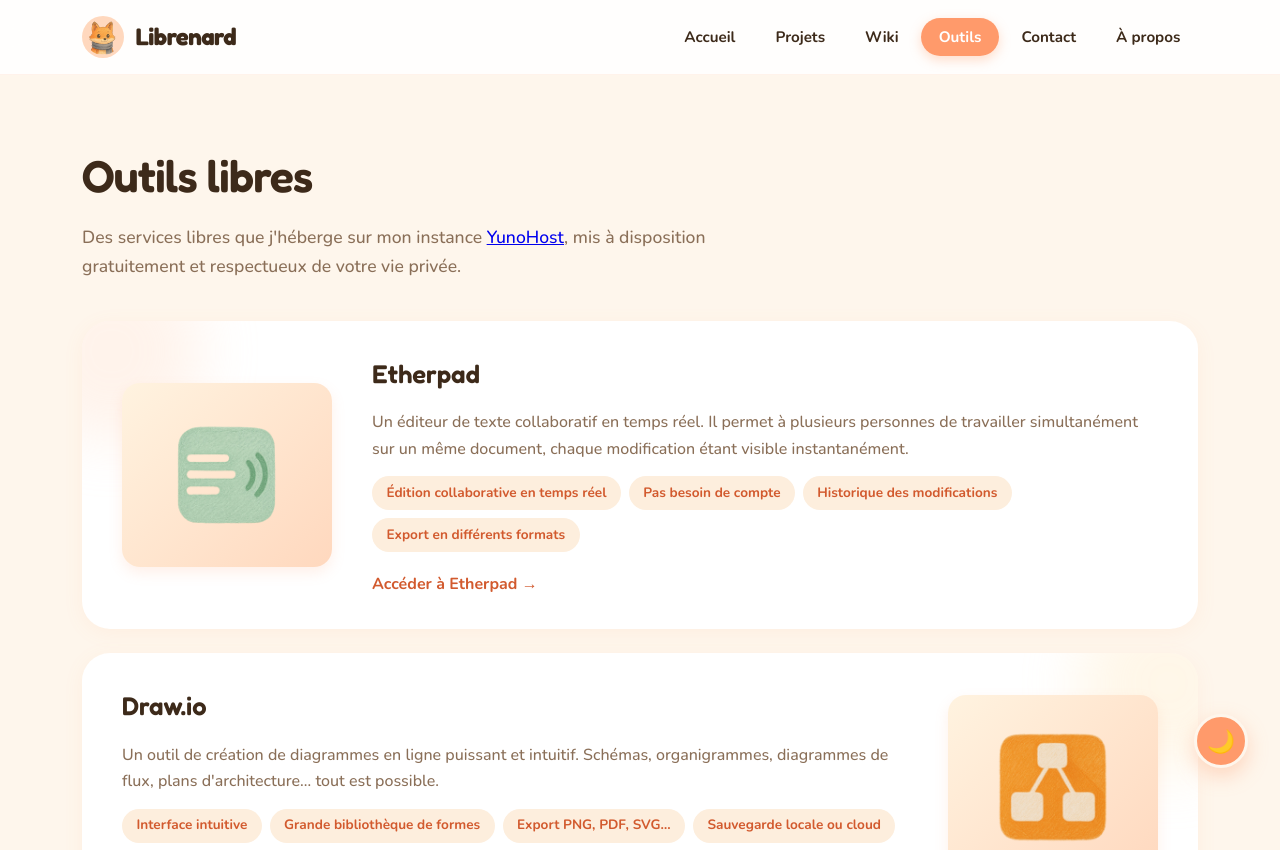
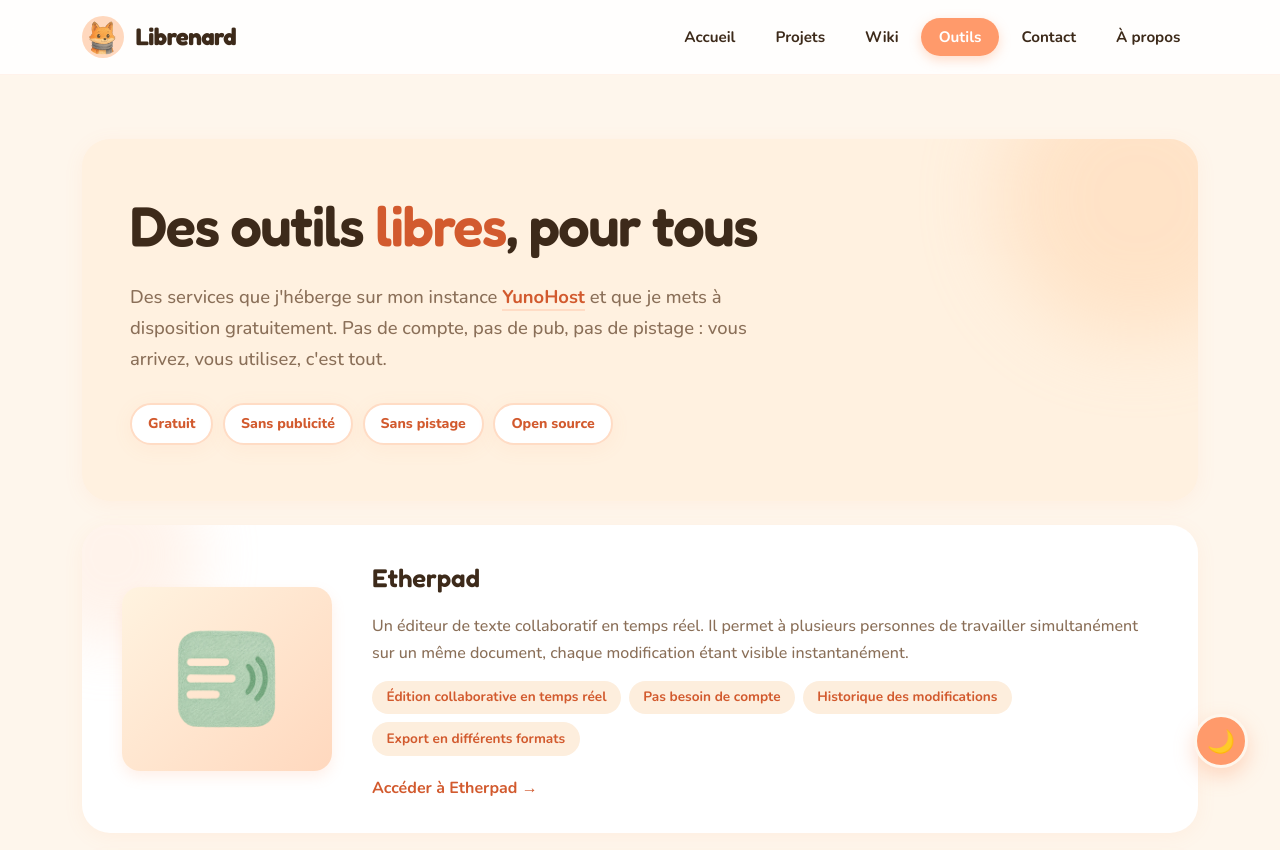
Before and after one commit to Ronnarrdd/Librenard, a website: page outils.html in a window 1280 px wide. Shown: the top 850 px of the page. Drawn offline with Linux system fonts and the light colour scheme.

Commit message:
💄 style(outils): hero pleine largeur avec badges à la place du simple en-tête texte

```diff
--- a/css/pages.css
+++ b/css/pages.css
@@ -65,6 +65,21 @@
 
 .page-hero p {
     margin-bottom: 1.8rem;
+}
+
+/* Hero sans illustration (outils) : une seule colonne, le halo suffit */
+.hero-solo {
+    grid-template-columns: 1fr;
+}
+
+.hero-solo p {
+    max-width: 620px;
+}
+
+.hero-badges {
+    list-style: none;
+    padding: 0;
+    margin: 0;
 }
 
 .chip-list {
--- a/js/script.js
+++ b/js/script.js
@@ -49,7 +49,7 @@
         });
     }, { root: null, rootMargin: '0px', threshold: 0.1 });
 
-    const fadeElements = document.querySelectorAll('.hero, .feature-card, .section, .card, .cta-section');
+    const fadeElements = document.querySelectorAll('.hero, .feature-card, .section, .card, .tool-row, .cta-section');
     fadeElements.forEach(el => {
         el.classList.add('fade-in');
         observer.observe(el);
--- a/outils.html
+++ b/outils.html
@@ -61,13 +61,22 @@
     </nav>
 
     <main class="page" id="main-content">
-        <header class="page-header">
-            <h1>Outils libres</h1>
-            <p>
-                Des services libres que j'héberge sur mon instance
-                <a href="projets.html#yunohost">YunoHost</a>, mis à disposition gratuitement et respectueux de votre vie privée.
-            </p>
-        </header>
+        <section class="hero page-hero hero-solo">
+            <div class="hero-content">
+                <h1>Des outils <span class="accent">libres</span>, pour tous</h1>
+                <p>
+                    Des services que j'héberge sur mon instance
+                    <a href="projets.html#yunohost">YunoHost</a> et que je mets à disposition gratuitement.
+                    Pas de compte, pas de pub, pas de pistage : vous arrivez, vous utilisez, c'est tout.
+                </p>
+                <ul class="chip-list hero-badges" aria-label="Points communs de ces outils">
+                    <li class="chip">Gratuit</li>
+                    <li class="chip">Sans publicité</li>
+                    <li class="chip">Sans pistage</li>
+                    <li class="chip">Open source</li>
+                </ul>
+            </div>
+        </section>
 
         <div class="tool-rows">
             <article class="tool-row">
```
